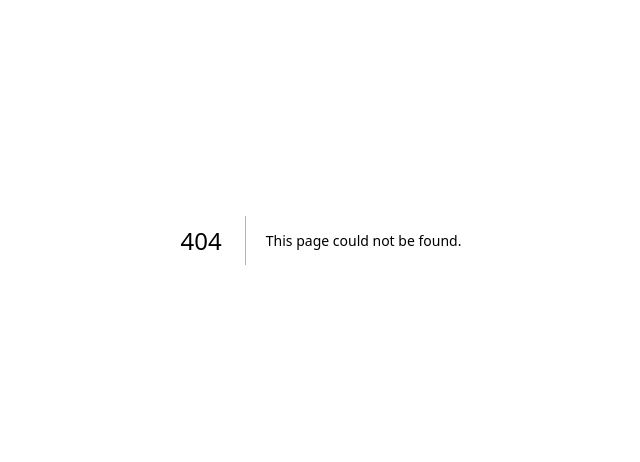
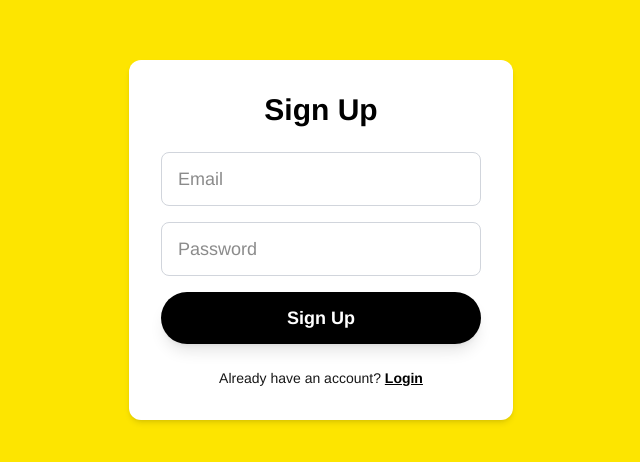
Before and after one commit to fayaz-rafin/social-pod, a Next.js app: page /auth/signup in a window 1280 px wide. Before the commit this address had no page. Shown: the part 160-622 px from the top of the page, without its empty margins (319-959 px from the left). Built offline with nearby package versions, Linux system fonts and the light colour scheme; no server answers.

Commit message:
auth now works

```diff
--- /dev/null
+++ b/app/auth/login/page.tsx
@@ -0,0 +1,59 @@
+'use client';
+import { useState } from 'react';
+import { useRouter } from 'next/navigation';
+import Link from 'next/link';
+import { supabase } from '../../supabaseClient';
+
+export default function LoginPage() {
+  const router = useRouter();
+  const [email, setEmail] = useState('');
+  const [password, setPassword] = useState('');
+  const [error, setError] = useState('');
+  const [loading, setLoading] = useState(false);
+
+  const handleLogin = async (e: React.FormEvent) => {
+    e.preventDefault();
+    setLoading(true);
+    setError('');
+    const { error } = await supabase.auth.signInWithPassword({ email, password });
+    setLoading(false);
+    if (error) setError(error.message);
+    else router.push('/dashboard');
+  };
+
+  return (
+    <div className="min-h-screen flex flex-col justify-center items-center bg-[#FDE500] px-6">
+      <form onSubmit={handleLogin} className="bg-white rounded-xl shadow-md p-8 w-full max-w-sm flex flex-col gap-4">
+        <h1 className="text-3xl font-black text-black mb-2 text-center">Login</h1>
+        <input
+          type="email"
+          placeholder="Email"
+          value={email}
+          onChange={e => setEmail(e.target.value)}
+          className="rounded-lg border border-gray-300 px-4 py-3 text-lg focus:outline-none focus:ring-2 focus:ring-black"
+          required
+        />
+        <input
+          type="password"
+          placeholder="Password"
+          value={password}
+          onChange={e => setPassword(e.target.value)}
+          className="rounded-lg border border-gray-300 px-4 py-3 text-lg focus:outline-none focus:ring-2 focus:ring-black"
+          required
+        />
+        {error && <div className="text-red-500 text-sm text-center">{error}</div>}
+        <button
+          type="submit"
+          className="w-full bg-black text-white text-lg font-bold py-3 rounded-full shadow-lg active:scale-95 transition-transform"
+          disabled={loading}
+        >
+          {loading ? 'Logging in...' : 'Login'}
+        </button>
+        <div className="text-center text-sm mt-2">
+          Don&apos;t have an account?{' '}
+          <Link href="/auth/signup" className="text-black font-bold underline">Sign up</Link>
+        </div>
+      </form>
+    </div>
+  );
+}
--- /dev/null
+++ b/app/auth/signup/page.tsx
@@ -0,0 +1,59 @@
+'use client';
+import { useState } from 'react';
+import { useRouter } from 'next/navigation';
+import Link from 'next/link';
+import { supabase } from '../../supabaseClient';
+
+export default function SignupPage() {
+  const router = useRouter();
+  const [email, setEmail] = useState('');
+  const [password, setPassword] = useState('');
+  const [error, setError] = useState('');
+  const [loading, setLoading] = useState(false);
+
+  const handleSignup = async (e: React.FormEvent) => {
+    e.preventDefault();
+    setLoading(true);
+    setError('');
+    const { error } = await supabase.auth.signUp({ email, password });
+    setLoading(false);
+    if (error) setError(error.message);
+    else router.push('/dashboard');
+  };
+
+  return (
+    <div className="min-h-screen flex flex-col justify-center items-center bg-[#FDE500] px-6">
+      <form onSubmit={handleSignup} className="bg-white rounded-xl shadow-md p-8 w-full max-w-sm flex flex-col gap-4">
+        <h1 className="text-3xl font-black text-black mb-2 text-center">Sign Up</h1>
+        <input
+          type="email"
+          placeholder="Email"
+          value={email}
+          onChange={e => setEmail(e.target.value)}
+          className="rounded-lg border border-gray-300 px-4 py-3 text-lg focus:outline-none focus:ring-2 focus:ring-black"
+          required
+        />
+        <input
+          type="password"
+          placeholder="Password"
+          value={password}
+          onChange={e => setPassword(e.target.value)}
+          className="rounded-lg border border-gray-300 px-4 py-3 text-lg focus:outline-none focus:ring-2 focus:ring-black"
+          required
+        />
+        {error && <div className="text-red-500 text-sm text-center">{error}</div>}
+        <button
+          type="submit"
+          className="w-full bg-black text-white text-lg font-bold py-3 rounded-full shadow-lg active:scale-95 transition-transform"
+          disabled={loading}
+        >
+          {loading ? 'Signing up...' : 'Sign Up'}
+        </button>
+        <div className="text-center text-sm mt-2">
+          Already have an account?{' '}
+          <Link href="/auth/login" className="text-black font-bold underline">Login</Link>
+        </div>
+      </form>
+    </div>
+  );
+}
--- a/app/page.tsx
+++ b/app/page.tsx
@@ -44,7 +44,7 @@ export default function Home() {
             Start My Pod
           </button>
         </Link>
-        <Link href="/auth" className="text-black font-bold text-lg underline">
+        <Link href="/auth/signup" className="text-black font-bold text-lg underline">
           or create account
         </Link>
       </div>
--- /dev/null
+++ b/app/supabaseClient.ts
@@ -0,0 +1,6 @@
+import { createClient } from '@supabase/supabase-js';
+
+const supabaseUrl = process.env.NEXT_PUBLIC_SUPABASE_URL!;
+const supabaseAnonKey = process.env.NEXT_PUBLIC_SUPABASE_ANON_KEY!;
+
+export const supabase = createClient(supabaseUrl, supabaseAnonKey);
```
Also changed, not shown: package.json (+8 -5 lines), 1 other file (tests, documents, lock files or other folders).
